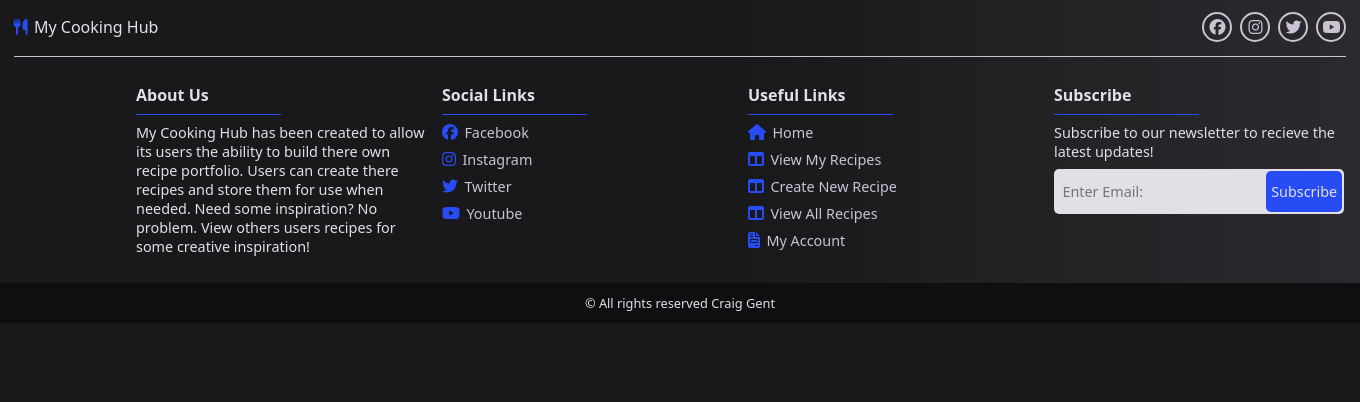
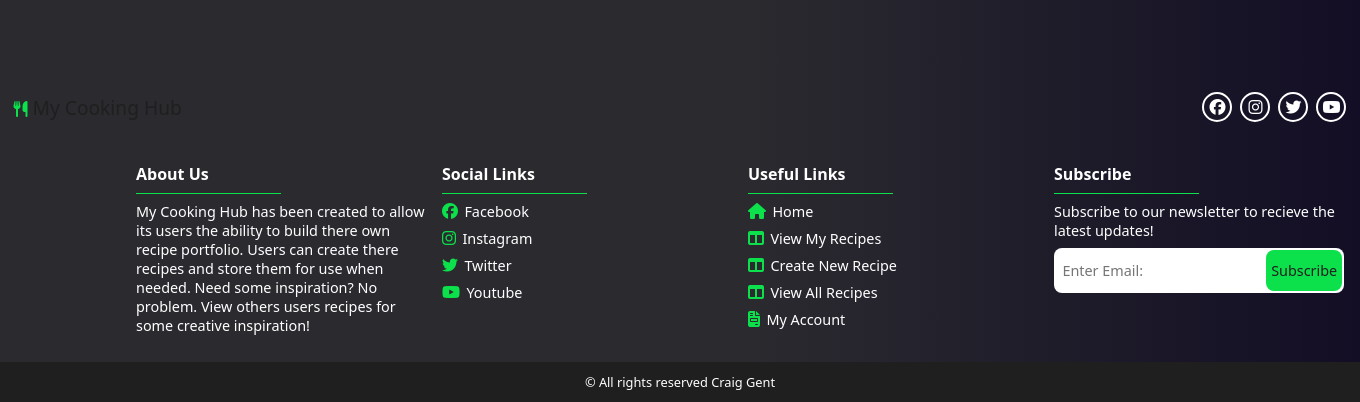
Before and after one commit to Genty83/My-Cooking-Hub, a Flask app: page / in a window 1360 px wide. Shown: the part 701-1103 px from the top of the page. Before the commit the page ends 1012 px from the top, so only its background shows below. Run offline with Flask 3, Linux system fonts and the light colour scheme.

Commit message:
Made various styling changes

```diff
--- a/src/static/css/style.css
+++ b/src/static/css/style.css
@@ -1,53 +1,28 @@
-/* MAIN STYLING FILE: ALL STYLING FOR THE WEBSITE IS IN THIS FILE */
-
-/* ##### ROOT CSS VARIABLES ##### */
+/* ###### ROOT VARIABLES ###### */
 :root {
-    /* Colors */
-    --bg-one-clr: #343336;
-    --bg-two-clr: #2c2a2e;
-    --bg-three-clr: #19191b;
-    --bg-four-clr: #0f0f11;
-    --bg-five-clr: #e2dfe7;
-    --fg-one-clr: #e2dfe7;
-    --fg-two-clr: #c9c3d2;
-    --fg-three-clr: #19191b;
-    --primary-one-clr: #274cf5;
-    --primary-two-clr: #5574fc;
-    --btn-one-bg-clr: #274cf5;
-    --btn-one-bg-hover-clr: #5574fc;
-    --btn-one-fg-clr: #e2dfe7;
-    --btn-two-border-clr: #c9c3d2;
-    --btn-two-fg-clr: #c9c3d2;
-    --btn-two-fg-hover-clr: #19191b;
-    --btn-two-bg-clr: #c9c3d2;
-    --seperator-clr: #c9c3d2;
-
-    /* Global Variables */
-    --base-transition: all 0.8s ease-out 0.3s;
-    --base-radius: 5px;
+    --bg-clr: #ffffff;
+    --bg-two-clr: #2b2a2f;
+    --bg-three-clr: #130e25;
+    --bg-four-clr: #1f1f1f;
+    --fg-clr: #1f1f1f;
+    --fg-two-clr: #ffffff;
+    --primary-clr: #0ce14c;
+    --primary-clr-transparent: #0ce14c33;
+    --btn-border-clr: #1f1f1f;
+    --btn-bg-clr: #0ce14c;
+    --btn-fg-clr: #1f1f1f;
+    --base-transition: all 0.8s ease-out 0.2s;
+    --base-radius: 8px;
 }
 
-/* ##### GLOBAL STYLING: ADD ALL GLOBAL STYLING BELOW HERE!! ##### */
+/* ###### GLOBAL STYLING ###### */
+
 * {
-    box-sizing: border-box;
     padding: 0;
     margin: 0;
-    font-family: system-ui, -apple-system, sans-serif;
+    box-sizing: border-box;
+    font-family: system-ui, -apple-system,  sans-serif;
     font-size: 1rem;
-}
-body {
-    background: var(--bg-one-clr);
-    color: var(--fg-one-clr);
-}
-img {
-    max-width: 100%;
-    display: block;
-}
-.cover-img {
-    width: 100%;
-    max-width: 100%;
-    height: 100%;
-    object-fit: cover;
 }
 a {
     text-decoration: none;
@@ -56,147 +31,148 @@
     list-style: none;
 }
 
-/* ##### HEADER STYLING: ADD ALL HEADER STYLING BELOW HERE!! ##### */
+/* ###### BANNER ###### */
+.banner {
+    width: 100%;
+    height: 40px;
+    background-color: var(--bg-two-clr);
+    color: var(--fg-two-clr);
+}
 
-/* Header Wrapper */
+/* ###### HEADER SECTION ###### */
+
+/* Main Logo */
+.logo {
+    color: var(--fg-clr);
+    font-size: 1.2rem;
+    font-weight: 500;
+}
+.logo i {
+    color: var(--primary-clr);
+}
+
+/* Header wrapper */
 .header-wrapper {
     width: 100%;
     height: 60px;
     min-height: 60px;
+    background-color: var(--bg-clr);
+    color: var(--fg-clr);
     position: sticky;
     top: 0px;
-    z-index: 99999;
-    background: var(--bg-two-clr);
+    padding: 0 2%;
     display: flex;
     align-items: center;
     justify-content: space-between;
-    padding: 0 2%;
+    z-index: 99999;
 }
-/* Main Logo */
-.logo {
+
+/* Navbar */
+.navbar {
+    height: 100%;
+    display: none;
+    display: none;
+    align-items: center;
+}
+.navbar ul {
+    height: inherit;
     display: flex;
     align-items: center;
-    gap: 0.4rem;
-    color: var(--fg-one-clr);
 }
-.logo i {
-    color: var(--primary-one-clr);
-}
-/* Main Nav Bar */
-.main-nav {
-    display: none;
-    gap: 1.2rem;
-}
-.main-nav ul {
-    display: flex;
-    align-items: center;
-    gap: 1.2rem;
-}
-.main-nav ul li a {
-    color: var(--fg-two-clr);
-    position: relative;
-}
-.main-nav ul li a::after {
-    content: '';
-    position: absolute;
-    left: 0;
-    bottom: -5px;
-    width: 0%;
-    height: 2px;
-    background-color: var(--primary-one-clr);
+.navbar ul li {
+    height: inherit;
+    display: grid;
+    place-items: center;
+    padding: 0 1rem;
     transition: var(--base-transition);
 }
-.main-nav ul li a:hover::after {
-    width: 100%;
+.navbar ul li:hover {
+    background-color: var(--primary-clr-transparent);
 }
-/* Nav buttons wrapper */
+.navbar ul li a {
+    color: var(--fg-clr);
+    font-weight: 400;
+    font-size: 0.9rem;
+}
 .nav-btns-wrapper {
     display: none;
     align-items: center;
     gap: 0.5rem;
 }
-/* Icon nav wrapper */
-#icon-nav-wrapper {
-    display: flex;
-}
-/* Nav Button */
-.nav-btn {
-    height: 35px;
-    border: 2px solid var(--btn-two-border-clr);
-    color: var(--btn-two-fg-clr);
-    border-radius: var(--base-radius);
-    font-size: 0.9rem;
-}
-.nav-btn:hover {
-    background: var(--btn-two-bg-clr);
-    color: var(--btn-two-fg-hover-clr);
-}
 
-/* ##### HERO SECTION STYLING: ADD ALL HERO SECTION STYLING BELOW HERE!! ##### */
+/* ###### HERO STYLING ###### */
 
-/* Hero  wrapper */
+/* Wrapper */
 .hero-wrapper {
     width: 100%;
-    height: 80vh;
-    display: block;
+    height: 100vh;
     overflow: hidden;
     position: relative;
 }
-/* Hero Overlay */
+
 .hero-overlay-wrapper {
     width: 100%;
     height: 100%;
     position: absolute;
+    left: 0;
     top: 0;
-    left: 0;
-    background: linear-gradient(to bottom, #19191b, #19191b90);
-    display: block;
+    background: linear-gradient( to right, var(--bg-two-clr), var(--bg-three-clr));
 }
-/* Hero content wrapper */
+
 .hero-content-wrapper {
+    padding: 1%;
     width: 100%;
-    height: 100%;
-    padding: 2%;
     display: flex;
     flex-direction: column;
     gap: 1rem;
+    color: var(--fg-two-clr);
 }
-/* Hero Header Text */
 .header-tone-one,
 .header-tone-two {
-    font-size: 2.4rem;
-}
-.header-tone-two {
-    color: var(--primary-one-clr);
-}
-/* Hero Button */
-.hero-btn {
-    width: 180px;
-    height: 45px;
-    border-radius: var(--base-radius);
-    background-color: var(--btn-one-bg-clr);
-    color: var(--btn-one-fg-clr);
-    justify-content: center;
-    cursor: pointer;
-    display: flex;
-    align-items: center;
-    justify-content: center;
-    gap: 0.5rem;
-    transition: var(--base-transition);
-}
-.hero-btn:hover {
-    background-color: var(--btn-one-bg-hover-clr);
+    font-size: 3rem;
 }
 
-/* ##### FOOTER STYLING: ADD ALL FOOTER STYLING BELOW HERE!! ##### */
+/* Shape divider styling */
+.custom-shape-divider-bottom-1719238147 {
+    position: absolute;
+    bottom: 0;
+    left: 0;
+    width: 100%;
+    overflow: hidden;
+    line-height: 0;
+}
+.custom-shape-divider-bottom-1719238147 svg {
+    position: relative;
+    display: block;
+    width: calc(153% + 1.3px);
+    height: 232px;
+    z-index: 1000;
+}
+.custom-shape-divider-bottom-1719238147 .shape-fill {
+    fill: #FFFFFF;
+}
+.cover-img {
+    width: 100%;
+    height: 100%;
+    object-fit: cover;
+}
+
+/* ###### FOOTER STYLING ###### */
 
 /* Footer wrapper */
 .footer-wrapper {
     width: 100%;
     height: 100%;
-    background: linear-gradient(to right, var(--bg-three-clr) 55%, var(--bg-two-clr));
+    background: linear-gradient(to right, var(--bg-two-clr) 55%, var(--bg-three-clr));
     display: flex;
     flex-direction: column;
+    position: relative;
+    padding-top: 160px;
+    color: var(--fg-two-clr);
+}
+/* Footer logo */
+.logo.footer-logo {
+    color: var(--fg-two-clr);
 }
 /* Footer top wrapper */
 .footer-top-wrapper {
@@ -251,12 +227,13 @@
 }
 .footer-card p {
     font-size: 0.9rem;
+    color: var(--bg-clr);
 }
 /* Subscribe wrapper */
 .subscribe-wrapper {
     width: 100%;
     height: 45px;
-    background-color: var(--bg-five-clr);
+    background-color: var(--bg-clr);
     border-radius: var(--base-radius);
     padding: 2px;
     display: flex;
@@ -266,7 +243,7 @@
     outline: none;
     border: none;
     background-color: transparent;
-    color: var(--fg-three-clr);
+    color: var(--fg-clr);
     font-size: 0.9rem;
     width: 100%;
     padding-left: 0.4rem;
@@ -279,120 +256,71 @@
     align-items: center;
     gap: 0.5rem;
     transition: var(--base-transition);
-    background-color: var(--btn-one-bg-clr);
-    color: var(--btn-one-fg-clr);
+    background-color: var(--btn-bg-clr);
+    color: var(--btn-fg-clr);
     border-radius: var(--base-radius);
     font-size: 0.9rem;
 }
 .subscribe-wrapper button:hover {
-    background-color: var(--btn-one-bg-hover-clr);
+    background-color: var(--primary-clr-transparent);
 }
-
-/* ##### PAGE BANNER STYLING: ADD ALL PAGE BANNER STYLING BELOW HERE!! ##### */
-
-/* Banner wrapper */
-.banner {
-    width: 100%;
-    height: 45vh;
-    display: block;
-    overflow: hidden;
-    position: relative;
-}
-/* Banner overlay */
-.banner-overlay {
-    width: 100%;
-    height: 100%;
-    position: absolute;
-    left: 0;
-    top: 0;
-    background: linear-gradient(to right, var(--bg-four-clr) 40%, #ffffff20);
-    padding: 2%;
-}
-/* Banner content */
-.banner-content {
-    border: 1px solid var(--bg-one-clr);
-    width: 100%;
-    height: 100%;
-    padding: 2%;
-    display: flex;
-    flex-direction: column;
-    gap: 1rem;
-}
-
-/* ##### UI COMPONENTS STYLING: ADD ALL UI COMPONENT STYLING BELOW HERE!! ##### */
-
-/* Seperator */
-.seperator {
-    width: 100%;
-    height: 1px;
-    background-color: var(--seperator-clr);
-}
-
-/* Footer Seperator */
 .footer-seperator {
     width: 50%;
     height: 1px;
-    background-color: var(--primary-one-clr);
+    background-color: var(--primary-clr);
+}
+/* Shape divider styling */
+.custom-shape-divider-top-footer {
+    position: absolute;
+    top: 0;
+    left: 0;
+    width: 100%;
+    overflow: hidden;
+    line-height: 0;
+    transform: rotate(180deg);
+}
+.custom-shape-divider-top-footer svg {
+    position: relative;
+    display: block;
+    width: calc(155% + 1.3px);
+    height: 155px;
+}
+.custom-shape-divider-top-footer .shape-fill {
+    fill: #ffffff;
 }
 
-/* Std Button */
-.std-btn {
-    cursor: pointer;
-    outline: none;
-    padding: 0 0.5rem;
-    display: flex;
-    align-items: center;
-    gap: 0.5rem;
+
+
+
+/* ###### UI ELEMENTS STYLING ###### */
+.btn-lg {
+    width: 180px;
+    height: 50px;
+}
+.btn-med {
+    height: 40px;
+    width: 150px;
+    font-size: 0.9rem;
+}
+.btn-sm {
+    height: 30px;
+    width: auto;
+}
+.btn {
+    border: 1px solid var(--btn-border-clr);
+    background-color: var(--btn-bg-clr);
+    color: var(--btn-fg-clr);
+    border-radius: var(--base-radius);
     transition: var(--base-transition);
-}
-/* Std Icon Button */
-.std-icon-btn {
-    height: 30px;
-    width: 30px;
-    border-radius: var(--base-radius);
-    color: var(--btn-two-fg-clr);
     display: flex;
     align-items: center;
     justify-content: center;
-    background-color: transparent;
-    transition: var(--base-transition);
+    gap: 0.4rem;
+    padding: 0 0.4rem;
+    font-weight: 500;
 }
-.std-icon-btn:hover {
-    background-color: var(--btn-two-bg-clr);
-    color: var(--btn-two-fg-hover-clr);
-}
-
-/* Social media button */
-.social-media-btn {
-    width: 30px;
-    height: 30px;
-    border: 2px solid var(--btn-two-border-clr);
-    color: var(--btn-two-fg-clr);
-    border-radius: 100vh;
-    display: grid;
-    place-items: center;
-    transition: var(--base-transition);
-}
-.social-media-btn:hover {
-    border: 2px solid var(--primary-one-clr);
-    box-shadow: 0px 0px 7px var(--primary-one-clr);
-    color: var(--primary-one-clr);
-}
-
-/* Footer Link */
-.footer-link {
-    color: var(--fg-two-clr);
-    font-size: 0.9rem;
-    display: flex;
-    align-items: center;
-    gap: 0.4rem;
-    transition: var(--base-transition);
-}
-.footer-link:hover {
-    color: var(--primary-two-clr);
-}
-.footer-link i {
-    color: var(--primary-one-clr);
+.btn:hover {
+    border-radius: 100px;
 }
 
 /* Tooltip */
@@ -405,11 +333,11 @@
     width: auto;
     padding: 0 0.6rem;
     font-size: 0.8rem;
-    background-color: var(--bg-four-clr);
+    background-color: var(--bg-two-clr);
     border-radius: var(--base-radius);
-    border: 1px solid var(--bg-one-clr);
+    border: 1px solid var(--bg-clr);
     box-shadow: 2px 2px 6px var(--bg-three-clr);
-    color: var(--fg-one-clr);
+    color: var(--fg-two-clr);
     text-wrap: nowrap;
     display: grid;
     place-items: center;
@@ -424,44 +352,70 @@
     opacity: 1;
 }
 
+/* Social media button */
+.social-media-btn {
+    width: 30px;
+    height: 30px;
+    border: 2px solid var(--fg-two-clr);
+    color: var(--fg-two-clr);
+    border-radius: 100vh;
+    display: grid;
+    place-items: center;
+    transition: var(--base-transition);
+}
+.social-media-btn:hover {
+    border: 2px solid var(--primary-clr);
+    box-shadow: 0px 0px 7px var(--primary-clr);
+    color: var(--primary-clr);
+}
+
+/* Footer Link */
+.footer-link {
+    color: var(--fg-two-clr);
+    font-size: 0.9rem;
+    display: flex;
+    align-items: center;
+    gap: 0.4rem;
+    transition: var(--base-transition);
+}
+.footer-link:hover {
+    color: var(--primary-clr);
+}
+.footer-link i {
+    color: var(--primary-clr);
+}
 
 
+/* ###### MEDIA QUERIES ###### */
 
-
-
-
-/* ##### MEDIA QUERIES: ADD ALL MEDIA QUERIES BELOW HERE!! ##### */
-
-/* Media queries with a min width greater than 860px */
-@media all and (min-width: 860px) {
-    /* Icon nav wrapper */
+/* Media queries above a min width of 900px */
+@media all and (min-width: 900px) {
     #icon-nav-wrapper {
         display: none;
     }
-    /* Main Nav Bar */
-    .main-nav {
+}
+
+/* Media queries above a min width of 1200px */
+@media all and (min-width: 1200px) {
+    /* Navbar */
+    .navbar {
         display: flex;
+    }
+    .nav-btns-wrapper {
+        display: flex;
+    }
+    .hero-wrapper {
+        height: 70vh;
     }
     /* Footer middle wrapper */
     .footer-middle-wrapper {
         grid-template-rows: repeat(2, 1fr);
         grid-template-columns: repeat(2, 1fr);
     }
-}
 
-/* Media queries with a min width greater than 1260px */
-@media all and (min-width: 1260px) {
-    /* Nav buttons wrapper */
-    .nav-btns-wrapper {
-        display: flex;
-    }
-    /* Hero Overlay */
-    .hero-overlay-wrapper {
-        background: linear-gradient(to right, #19191b 30%, #ffffff00);
-    }
-    /* Hero content wrapper */
     .hero-content-wrapper {
-        padding-top: 10%;
+        padding-top: 5%;
+        padding-left: 5%;
         width: 30%;
     }
     /* Footer middle wrapper */
```
